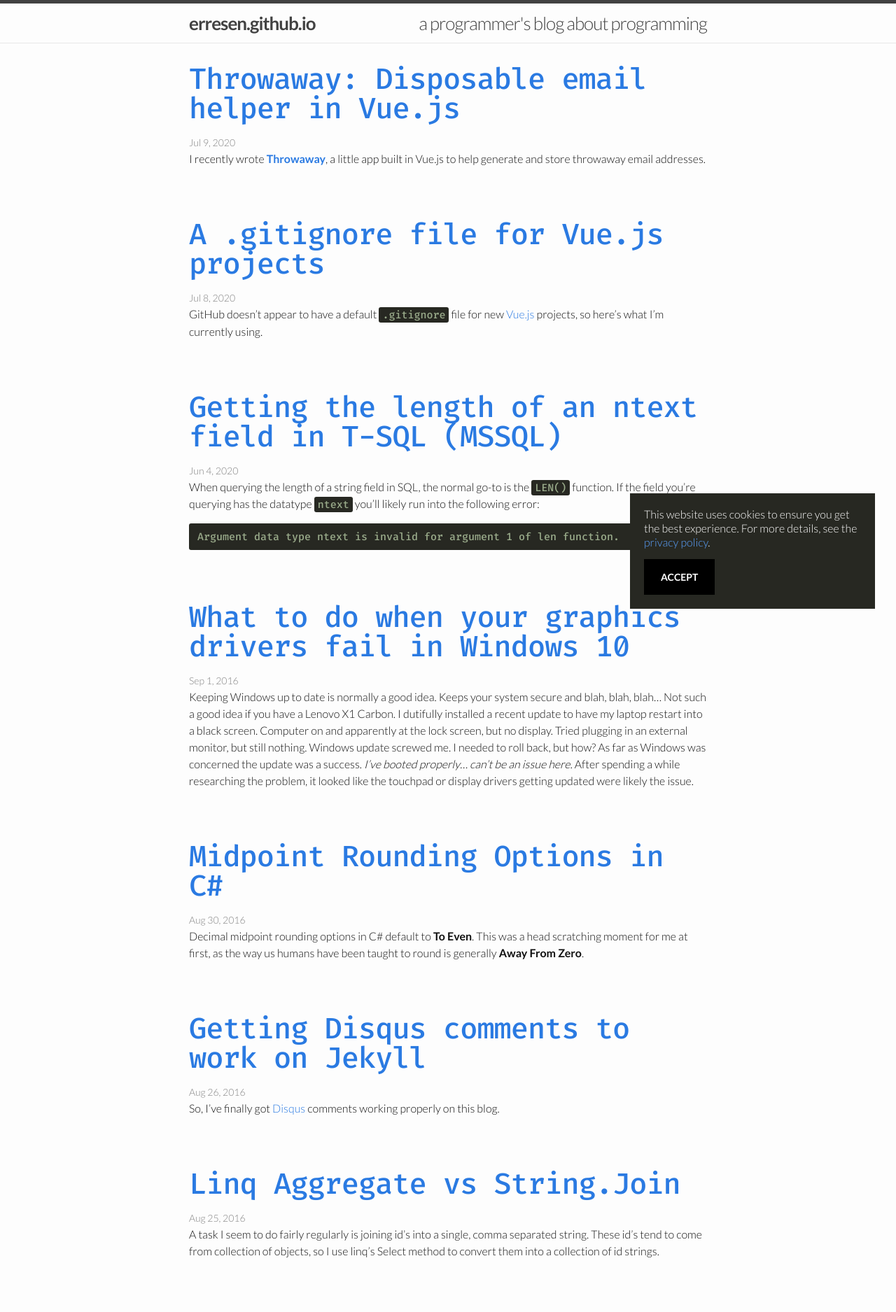
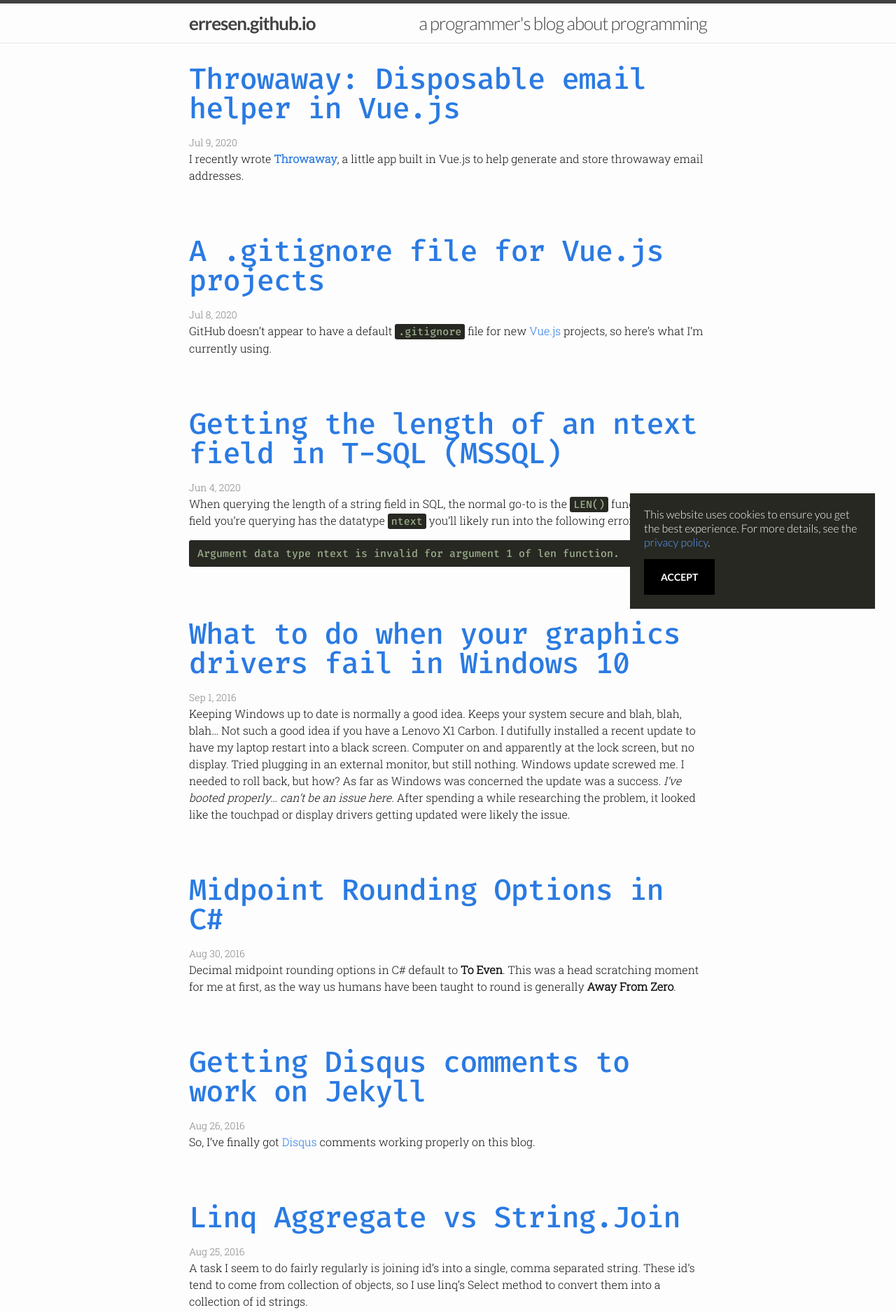
Before and after one commit to erresen/erresen.github.io, a Jekyll site: the page built from index.html, in a window 1280 px wide. Shown: the top 1875 px of the page at 70% size. Built offline with Jekyll 4.4.1, drawn with Linux system fonts in a browser that asks for light colours; nearby versions of some CDN libraries; comment, search, counter and statistics services are not loaded.

Commit message:
serif content font

```diff
--- a/_includes/head.html
+++ b/_includes/head.html
@@ -17,7 +17,8 @@
   <link rel="canonical" href="{{ page.url | replace:'index.html','' | prepend: site.baseurl | prepend: site.url }}" />
   <link rel="alternate" type="application/rss+xml" title="{{ site.title }}"
     href="{{ "/feed.xml" | prepend: site.baseurl | prepend: site.url }}" />
-  <link href="https://fonts.googleapis.com/css2?family=Fira+Code:wght@500&family=Lato:wght@300;400;700&display=swap"
+  <link
+    href="https://fonts.googleapis.com/css2?family=Fira+Code:wght@500&family=Lato:wght@300;400;700&family=Roboto+Slab:wght@300&display=swap"
     rel="stylesheet" />
   <script src="https://ajax.googleapis.com/ajax/libs/jquery/3.1.0/jquery.min.js"></script>
   <script src="/js/overtype.js"></script>
--- a/_sass/_layout.scss
+++ b/_sass/_layout.scss
@@ -173,6 +173,7 @@
  * Page content
  */
 .page-content {
+  font-family: $base-post-font-family;
   padding: $spacing-unit 0;
   font-weight: 300;
 }
--- a/css/main.scss
+++ b/css/main.scss
@@ -6,6 +6,7 @@
 
 // Our variables
 $base-font-family: Lato, Helvetica, Arial, sans-serif;
+$base-post-font-family: "Roboto Slab", serif;
 $base-font-size: 16px;
 $small-font-size: $base-font-size * 0.875;
 $base-line-height: 1.5;
```
